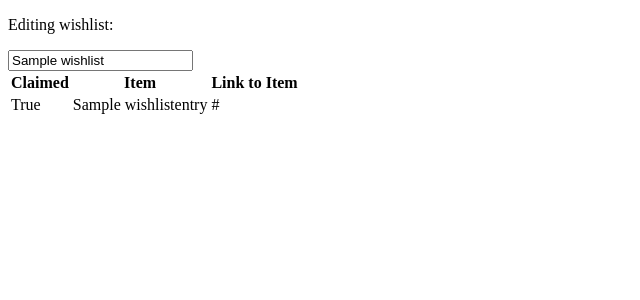
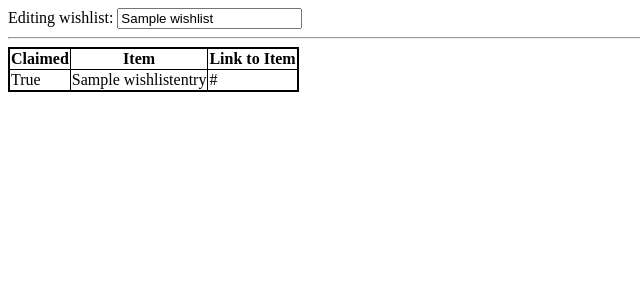
Before and after one commit to Gbagecol/wishlist, a Django app: page /wishlist/wishlist/1 in a window 1280 px wide. Shown: the top 300 px of the page, without its empty margins (0-640 px from the left). Run offline with Django 3.2, Linux system fonts and the light colour scheme; tables that the repository leaves empty hold one stand-in row (values such as "Sample post").

Commit message:
Added some basic styling to wishlist view

```diff
--- a/mysite/mysite/settings.py
+++ b/mysite/mysite/settings.py
@@ -120,7 +120,7 @@ USE_TZ = True
 # Static files (CSS, JavaScript, Images)
 # https://docs.djangoproject.com/en/3.2/howto/static-files/
 
-STATIC_URL = '/static/'
+STATIC_URL = 'static/'
 
 # Default primary key field type
 # https://docs.djangoproject.com/en/3.2/ref/settings/#default-auto-field
--- /dev/null
+++ b/mysite/wishlist/static/wishlist/stylesheets/wishlist.css
@@ -0,0 +1,8 @@
+table {
+    border: 2px solid black;
+    border-collapse: collapse;
+}
+
+th, td {
+    border: 1px solid black;
+}
--- a/mysite/wishlist/templates/wishlist/wishlist.html
+++ b/mysite/wishlist/templates/wishlist/wishlist.html
@@ -3,14 +3,18 @@
 <html>
 
   <head>
+
     <meta charset="utf-8">
     <title>Edit Wishlist</title>
+
+    {% load static %}
+    <link rel="stylesheet" href="{% static 'wishlist/stylesheets/wishlist.css' %}">
+
   </head>
 
   <body>
 
-    <p>Editing wishlist:</p>
-    <input type="text" id="wishlistName" value="{{wishlist.name}}">
+    <span>Editing wishlist: </span><input type="text" id="wishlistName" value="{{wishlist.name}}"><hr>
 
     <!-- display all entries -->
     <table>
--- a/mysite/wishlist/urls.py
+++ b/mysite/wishlist/urls.py
@@ -1,4 +1,5 @@
 from . import views
+from django.contrib.staticfiles.urls import staticfiles_urlpatterns
 from django.urls import path
 
 
@@ -8,4 +9,4 @@ urlpatterns = [
     path("user/<str:username>", views.userView, name="user"),
     path("user/<str:username>/createWishlist", views.createWishlistView, name="new wishlist"),
     path("wishlist/<int:wishlistId>", views.wishlistView, name="wishlist"),
-]
+] + staticfiles_urlpatterns()
```
